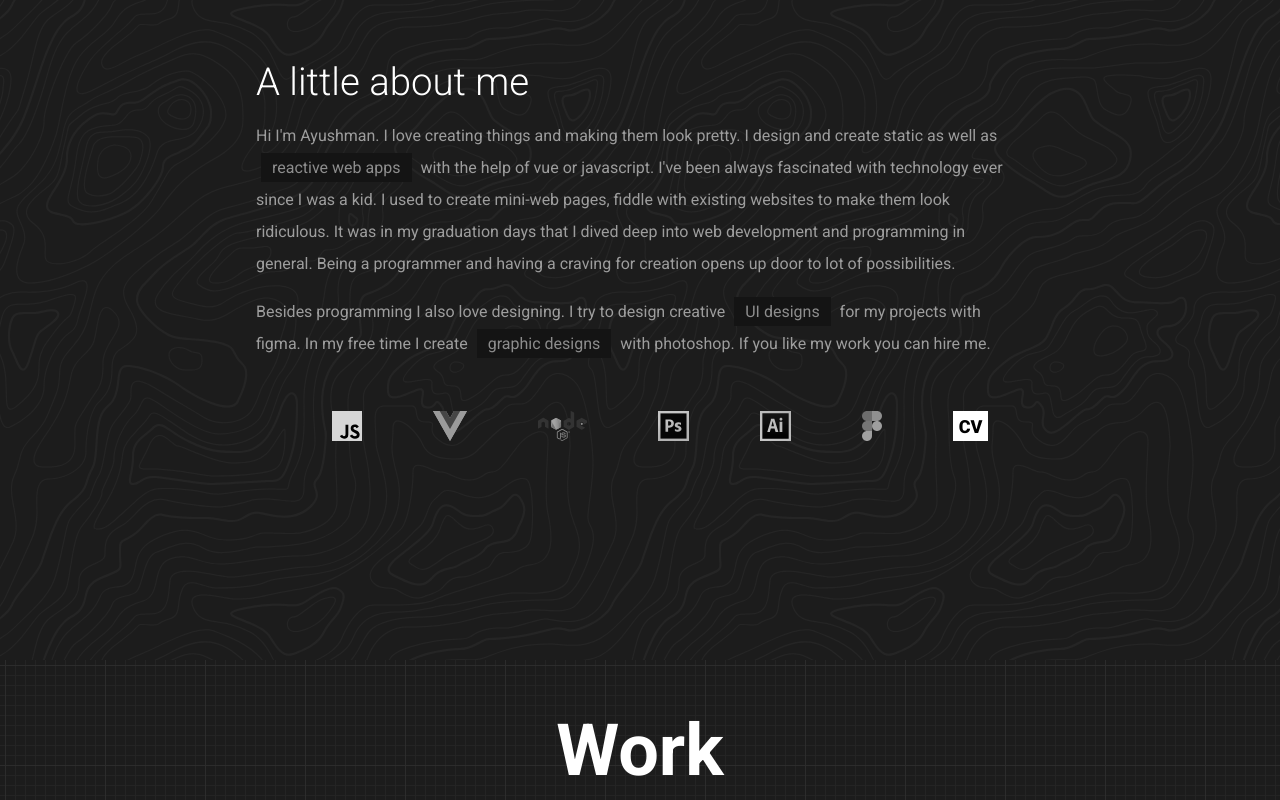
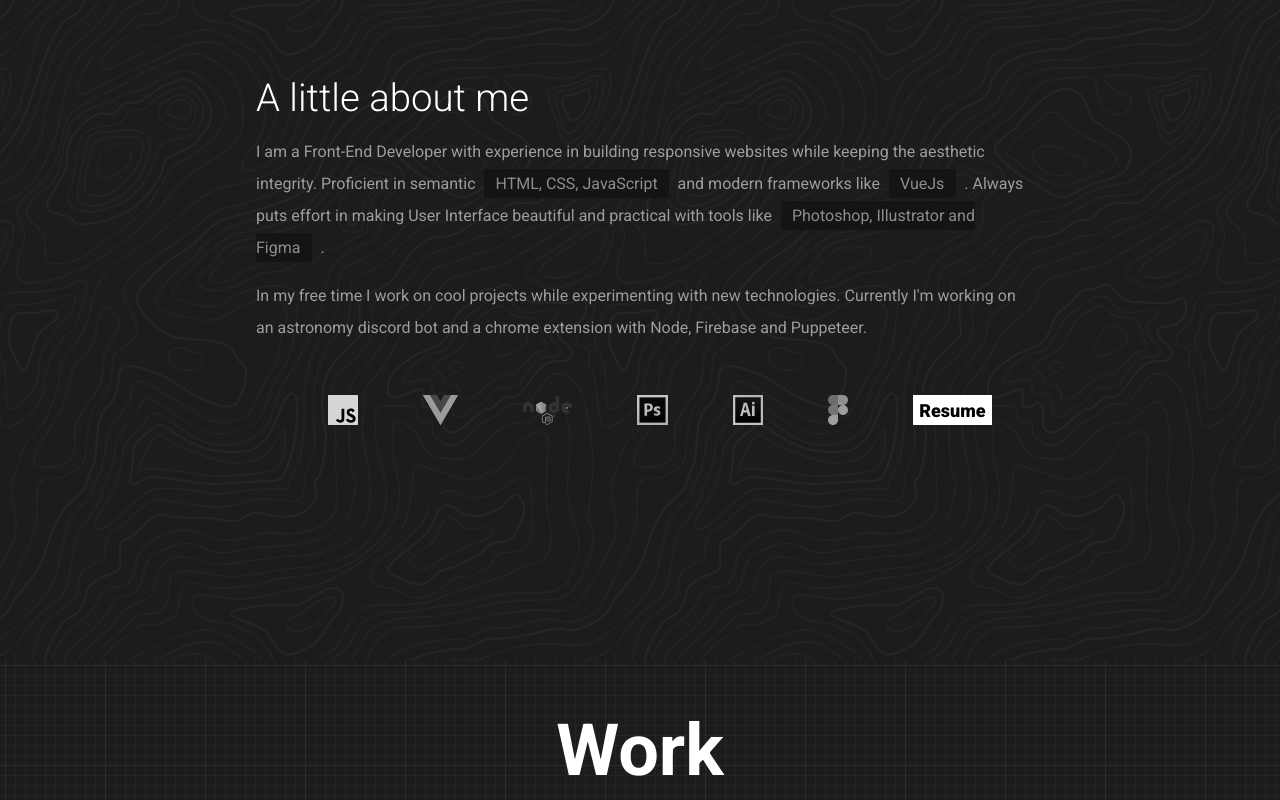
Before and after one commit to ayushman-git/portfolio, a Vue app: page / in a window 1280 px wide. Shown: the part 940-1740 px from the top of the page. Built offline with nearby package versions, Linux system fonts and the light colour scheme.

Commit message:
changed description and resume pdf

```diff
--- a/src/components/Description.vue
+++ b/src/components/Description.vue
@@ -2,38 +2,35 @@
   <article>
     <h2>A little about me</h2>
     <p>
-      Hi I'm Ayushman. I love creating things and making them look pretty. I
-      design and create static as well as
+      I am a Front-End Developer with experience in building responsive websites
+      while keeping the aesthetic integrity. Proficient in semantic
       <span
         ref="reactive"
         @mouseenter="reactiveHighlight"
         @mouseleave="reactiveHighlightRemove"
-        >reactive web apps</span
+        >HTML, CSS, JavaScript</span
       >
-      with the help of vue or javascript. I've been always fascinated with
-      technology ever since I was a kid. I used to create mini-web pages, fiddle
-      with existing websites to make them look ridiculous. It was in my
-      graduation days that I dived deep into web development and programming in
-      general. Being a programmer and having a craving for creation opens up
-      door to lot of possibilities.
-    </p>
-
-    <p>
-      Besides programming I also love designing. I try to design creative
+      and modern frameworks like
       <span
         ref="uidesign"
         @mouseenter="uiHighlight"
         @mouseleave="uiHighlightRemove"
-        >UI designs</span
+        >VueJs</span
       >
-      for my projects with figma. In my free time I create
+      . Always puts effort in making User Interface beautiful and practical with
+      tools like
       <span
-        ref="gdesign"
-        @mouseenter="gHighlight"
-        @mouseleave="gHighlightRemove"
-        >graphic designs</span
+        ref="uidesign"
+        @mouseenter="uiHighlight"
+        @mouseleave="uiHighlightRemove"
+        >Photoshop, Illustrator and Figma</span
       >
-      with photoshop. If you like my work you can hire me.
+      .
+    </p>
+    <p>
+      In my free time I work on cool projects while experimenting with new
+      technologies. Currently I'm working on an astronomy discord bot and a
+      chrome extension with Node, Firebase and Puppeteer.
     </p>
     <ul>
       <li>
@@ -42,7 +39,7 @@
       <li>
         <img src="../assets/icons/vue.svg" alt="vuejs" />
       </li>
-       <li>
+      <li>
         <img src="../assets/icons/nodejs.svg" alt="nodejs" />
       </li>
       <li>
@@ -55,7 +52,9 @@
         <img src="../assets/icons/figma.svg" alt="figma" />
       </li>
       <li>
-        <button>CV</button>
+        <a href="../assets/v5.pdf" download="">
+          <button type="submit">Resume</button>
+        </a>
       </li>
     </ul>
   </article>
@@ -66,12 +65,15 @@ import { TimelineLite } from "gsap/dist/gsap";
 export default {
   name: "Description",
   methods: {
+    // openPDF() {
+    //   window.open("./src/assets/v5.pdf")
+    // },
     reactiveHighlight() {
       const tl = new TimelineLite();
       const { reactive } = this.$refs;
       tl.to(reactive, {
         backgroundColor: "#1a1a1a",
-        color: "white"
+        color: "white",
       });
     },
     reactiveHighlightRemove() {
@@ -79,7 +81,7 @@ export default {
       const { reactive } = this.$refs;
       tl.to(reactive, {
         backgroundColor: "#141414",
-        color: "#8d8d8d"
+        color: "#8d8d8d",
       });
     },
     uiHighlight() {
@@ -87,7 +89,7 @@ export default {
       const { uidesign } = this.$refs;
       tl.to(uidesign, {
         backgroundColor: "#1a1a1a",
-        color: "white"
+        color: "white",
       });
     },
     uiHighlightRemove() {
@@ -95,7 +97,7 @@ export default {
       const { uidesign } = this.$refs;
       tl.to(uidesign, {
         backgroundColor: "#141414",
-        color: "#8d8d8d"
+        color: "#8d8d8d",
       });
     },
     gHighlight() {
@@ -103,7 +105,7 @@ export default {
       const { gdesign } = this.$refs;
       tl.to(gdesign, {
         backgroundColor: "#1a1a1a",
-        color: "white"
+        color: "white",
       });
     },
     gHighlightRemove() {
@@ -111,10 +113,10 @@ export default {
       const { gdesign } = this.$refs;
       tl.to(gdesign, {
         backgroundColor: "#141414",
-        color: "#8d8d8d"
+        color: "#8d8d8d",
       });
-    }
-  }
+    },
+  },
 };
 </script>
 
--- a/src/section/FindMe.vue
+++ b/src/section/FindMe.vue
@@ -13,7 +13,7 @@
         <FindMeIcons
           class="email"
           title="email"
-          content="ayushman1998.1998@gmail.com"
+          content="ayushman.gupta308@gmail.com"
         />
         <FindMeIcons
           title="github"
```
Also changed, not shown: 1 other file (tests, documents, lock files or other folders).
